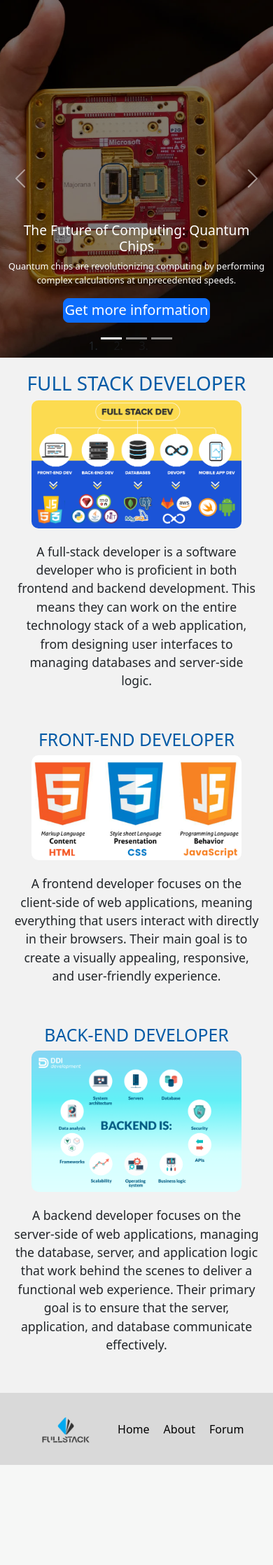
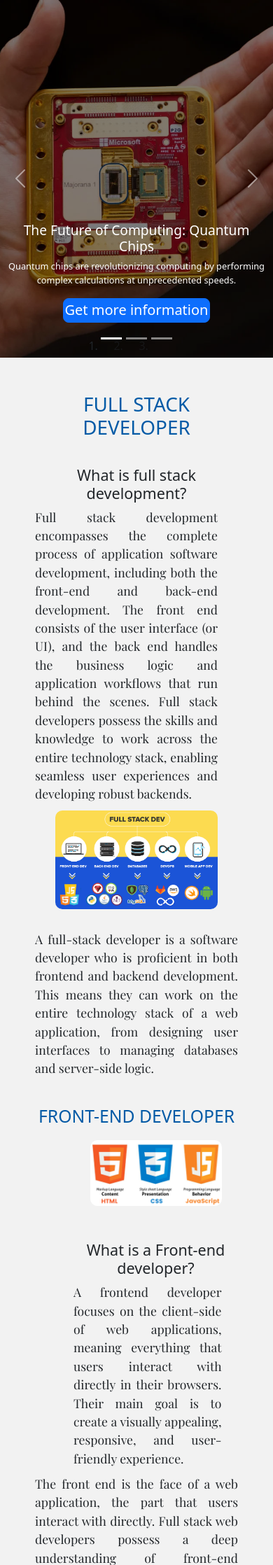
Before and after one commit to Onlinebusinessfy/capstone_project, a Django app: page / in a window 390 px wide. Shown: the part 57-2293 px from the top of the page at 70% size. Before the commit the page ends 2150 px from the top, so only its background shows below. Run offline with Django 5.2, Linux system fonts and the light colour scheme; some web fonts are replaced.

Commit message:
Home arrangements

```diff
--- a/static/css/home.css
+++ b/static/css/home.css
@@ -1,27 +1,32 @@
 .home{
-    padding: 20px 0 0 0;
+    margin: 20px 30%;
 }
 
 .home h1, h2{
     text-align: center;
     color: var(--primary-color);
+    margin-top: 40px;
+}
+
+.home p{
+    margin-bottom: 10px;
+    text-align: justify;
+    font-family: var(--lobster-font);
+    font-size: 1.1em;
 }
 
 .section {
     display: flex;
     align-items: center;
-    gap: 20px;
-    margin-bottom: 40px;
 }
 
 .section img {
-    width: 40%;
-    max-width: 300px;
+    width: 50%;
     border-radius: 10px;
 }
 
 .section p {
-    width: 60%;
+    width: 80%;
     font-size: 1.1em;
 }
 
@@ -62,8 +67,59 @@ main.container-fluid{
     margin-left: auto;
 }
 
+/* Full Stack section */
+.full-stack-section {
+    display: flex;
+    justify-content: center;
+    align-items: center;
+    text-align: justify;
+    gap: 20px;
+    max-width: 900px;
+    margin: 30px auto;
+}
+
+.full-stack-1 {
+    flex: 1;
+}
+
+.full-stack-img {
+    flex: 1;
+    display: flex;
+    justify-content: center;
+}
+
+/* Front End section */
+.front-end-section{
+    justify-content: center;
+    margin-left: 55px;
+    margin-top: 20px;
+    gap: 20px;
+}
+
+.front-end-section img{
+    margin-bottom: 30px;
+}
+
+.front-end-section-1{
+    width: 100%;
+    margin: 0;
+}
+
+/* Back End section */
+.back-end-section{
+    justify-content: center;
+    text-align: justify;
+    align-items: center;
+    gap: 20px;
+}
+
 @media screen and (max-width:767px) {
     /* Style for smartphones */
+    .home{
+        margin: 50px;
+        justify-content: center;
+    }
+
     .section {
         flex-direction: column;
         text-align: center;
@@ -95,4 +151,24 @@ main.container-fluid{
     .container a{
         padding: 0.1rem;
     }
+
+    /* Full Stack section */
+    .full-stack-section {
+        display: flex;
+        flex-direction: column;
+        justify-content: center;
+        align-items: center;
+        text-align: center;
+        gap: 0;
+        margin: 30px auto;
+        max-width: none;
+    }
+
+    .full-stack-1 img {
+        flex: 1;
+        display: flex;
+        justify-content: center;
+        align-items: center;
+    }
+
 }
--- a/templates/pages/home.html
+++ b/templates/pages/home.html
@@ -61,19 +61,44 @@
     <div class="home">
         <h1>FULL STACK DEVELOPER</h1>
         <div  class="section">
-            <img src="{% static 'img/Full Stack.png' %}" alt="">
-            <p>A full-stack developer is a software developer who is proficient in both frontend and backend development. This means they can work on the entire technology stack of a web application, from designing user interfaces to managing databases and server-side logic.</p>
+            <div class="full-stack-section">
+                <div class="full-stack-1">
+                    <h4>What is full stack development?</h4>
+                    <p>Full stack development encompasses the complete process of application software development, including both the front-end and back-end development. The front end consists of the user interface (or UI), and the back end handles the business logic and application workflows that run behind the scenes.
+                        Full stack developers possess the skills and knowledge to work across the entire technology stack, enabling seamless user experiences and developing robust backends.</p>
+                </div>
+                    <img src="{% static 'img/Full Stack.png' %}" alt="">
+            </div>
         </div>
+        <p>A full-stack developer is a software developer who is proficient in both frontend and backend development. This means they can work on the entire technology stack of a web application, from designing user interfaces to managing databases and server-side logic.</p>
         <h2>FRONT-END DEVELOPER</h2>
-        <div class="section">
-            <img src="{% static 'img/Frontend.jpg' %}" alt="">
-            <p>A frontend developer focuses on the client-side of web applications, meaning everything that users interact with directly in their browsers. Their main goal is to create a visually appealing, responsive, and user-friendly experience.</p>
-        </div>
+        <div class="section front-end-section">
+                <img src="{% static 'img/Frontend.jpg' %}" alt="">
+                <div class="front-end-section-1">
+                    <h4>What is a Front-end developer?</h4>
+                    <p>A frontend developer focuses on the client-side of web applications, meaning everything that users interact with directly in their browsers. Their main goal is to create a visually appealing, responsive, and user-friendly experience.</p>
+                </div>
+            </div>
+            <p>The front end is the face of a web application, the part that users interact with directly. Full stack web developers possess a deep understanding of front-end technologies, including HTML, CSS, and JavaScript. They leverage these foundational languages to structure, style, and enhance the visual appeal of web pages.
+
+                Full stack developers also stay current with the ever-evolving front-end landscape, constantly exploring and mastering the latest technologies and frameworks. Whether it's harnessing the power of React to build dynamic and interactive user interfaces, leveraging Angular's robust features for complex web applications, or embracing the simplicity and flexibility of Vue.js, full stack web developers are well-versed in a wide range of tools.
+
+                Full stack developers understand the importance of creating responsive designs that seamlessly adapt to various devices and screen sizes. They employ CSS frameworks like Bootstrap or Foundation to streamline the development process and ensure a consistent and visually appealing user interface across different platforms.
+
+                With their expertise in front-end optimization techniques, full stack web developers strive to deliver fast-loading and high-performing web experiences.
+
+                But front-end development isn't just about making things look pretty. Full stack developers also focus on usability and accessibility, ensuring the UI is intuitive, easy to navigate, and inclusive to all users, including those with disabilities.
+
+                Moreover, most full stack developers are proficient in integrating the front end with back-end APIs and services. They utilize modern JavaScript features that are built into modern browsers to seamlessly communicate with server-side components, retrieve and manipulate data, and update the user interface in real time. Additionally, they leverage popular JavaScript libraries and frameworks like React, Angular, or Vue.js to build dynamic, interactive user interfaces. This enables them to create data-driven web applications that provide a smooth and interactive user experience.</p>
         <h2>BACK-END DEVELOPER</h2>
-        <div class="section">
+        <div class="section back-end-section">
             <img src="{% static 'img/Backend.png' %}" alt="">
-            <p>A backend developer focuses on the server-side of web applications, managing the database, server, and application logic that work behind the scenes to deliver a functional web experience. Their primary goal is to ensure that the server, application, and database communicate effectively.
+            <p>Full stack developers are proficient in server-side languages such as Python, Ruby, PHP, and JavaScript, allowing them to build robust and scalable back-end systems. Back-end developers play a crucial role in designing and implementing the application's core functionality, handling data management, and ensuring smooth integration with databases like MySQL, MongoDB, or PostgreSQL.
+
+                Additionally, they possess the skills to write clean, efficient, and maintainable code that powers the application's back-end logic. Whether it's Python's simplicity and versatility, Ruby's elegance and readability, PHP's widespread adoption, or Node.js's event-driven architecture, full stack developers are well-versed in multiple programming languages and can choose the best fit for the project at hand.
             </p>
         </div>
+        <p>Back-end development — more than just writing code
+            Back-end development involves more than just writing code. Full stack developers have a keen understanding of server architecture and API development. They design and implement RESTful APIs that enable seamless communication between the front-end and back-end components of the application. By creating well-structured and documented APIs, they facilitate easy integration and ensure that the front-end developers can efficiently interact with the back-end services.</p>
     </div>
 {% endblock %}
```
